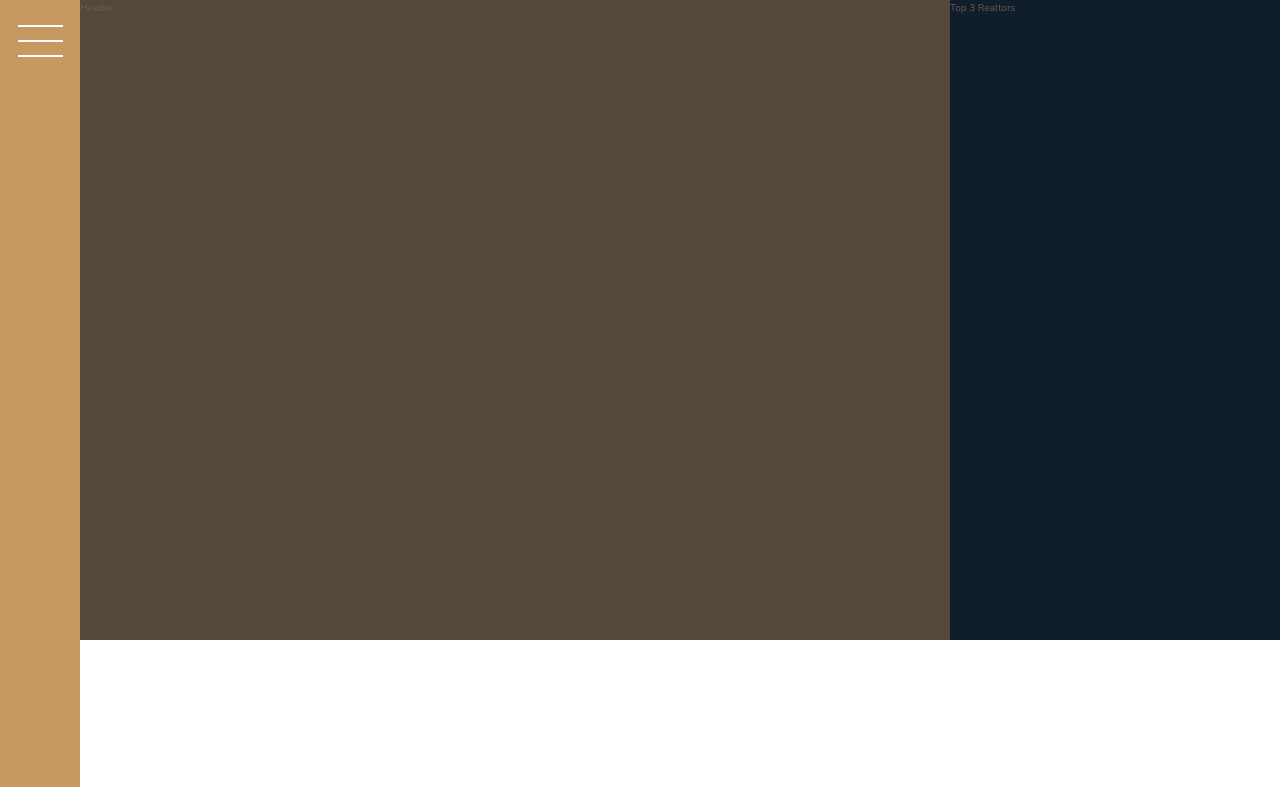
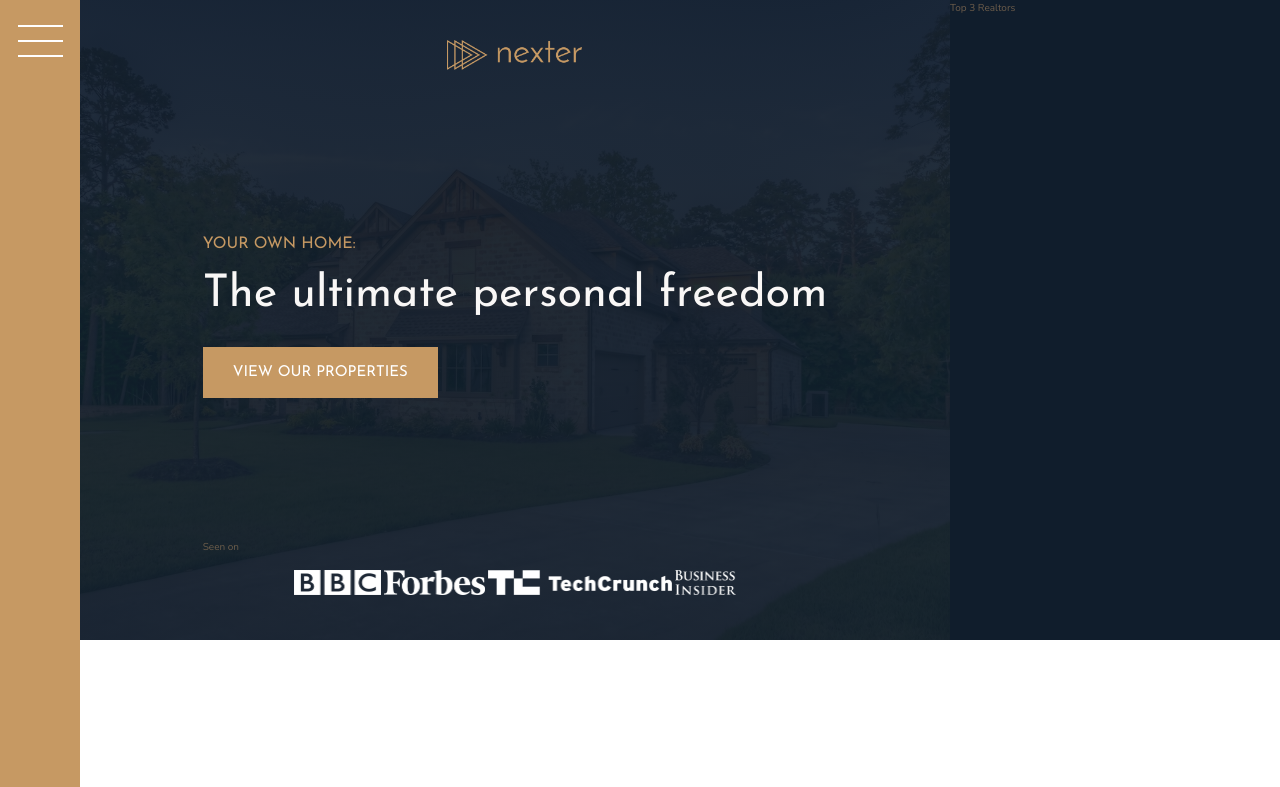
Before and after one commit to Malaxor/Advanced_CSS_and_Sass, a website: page Nexter/index.html in a window 1280 px wide. Shown: the top 787 px of the page. Drawn offline with nearby package versions, Linux system fonts and the light colour scheme.

Commit message:
Nexter: header (part 1)

```diff
--- a/Nexter/index.html
+++ b/Nexter/index.html
@@ -14,7 +14,17 @@
       <button class="nav-btn"></button>
     </div>
     <header class="header">
-      Header
+      <img src="img/logo.png" alt="Nexter logo" class="header__logo">
+      <h3 class="heading-3">Your own home:</h3>
+      <h1 class="heading-1">The ultimate personal freedom</h1>
+      <button class="btn header__btn">View our properties</button>
+      <div class="header__seenon-text">Seen on</div>
+      <div class="header__seenon-logos">
+        <img src="img/logo-bbc.png" alt="bbc logo">
+        <img src="img/logo-forbes.png" alt="forbes logo">
+        <img src="img/logo-techcrunch.png" alt="techcrunch logo">
+        <img src="img/logo-bi.png" alt="bi logo">
+      </div>
     </header>
     <div class="realtors">
       Top 3 Realtors
--- a/Nexter/sass/base/_typography.scss
+++ b/Nexter/sass/base/_typography.scss
@@ -5,6 +5,9 @@
 
 .heading-1 {
   @extend %heading;
+  font-size: 4.5rem;
+  color: $color-grey-light-1;
+  line-height: 1;
 }
 .heading-2 {
   @extend %heading;
--- a/Nexter/sass/components/_header.scss
+++ b/Nexter/sass/components/_header.scss
@@ -1,4 +1,35 @@
 .header {
   background-color: $color-grey-dark-1;
   grid-column: full-start / col-end 6;
+  background-image: linear-gradient(
+    rgba($color-secondary, .93),
+    rgba($color-secondary, .93)),
+    url(../img/hero.jpeg);
+  background-size: cover;
+  background-position: center;
+  padding: 4rem 8rem;
+  display: grid;
+  grid-template-rows: 1fr min-content 6rem 1fr;
+  grid-template-columns: max-content;
+  grid-row-gap: 1.5rem;
+  justify-content: center;
+
+  &__logo {
+    height: 3rem;
+    justify-self: center;
+  }
+  &__seenon-text {
+
+  }
+  &__btn {
+    align-self: start;
+    justify-self: start;
+  }
+  &__seenon-logos {
+    justify-self: center;
+
+    img {
+      height: 2.5rem;
+    }
+  }
 }
```
Also changed, not shown: Nexter/css/style.css, 1 other file.
